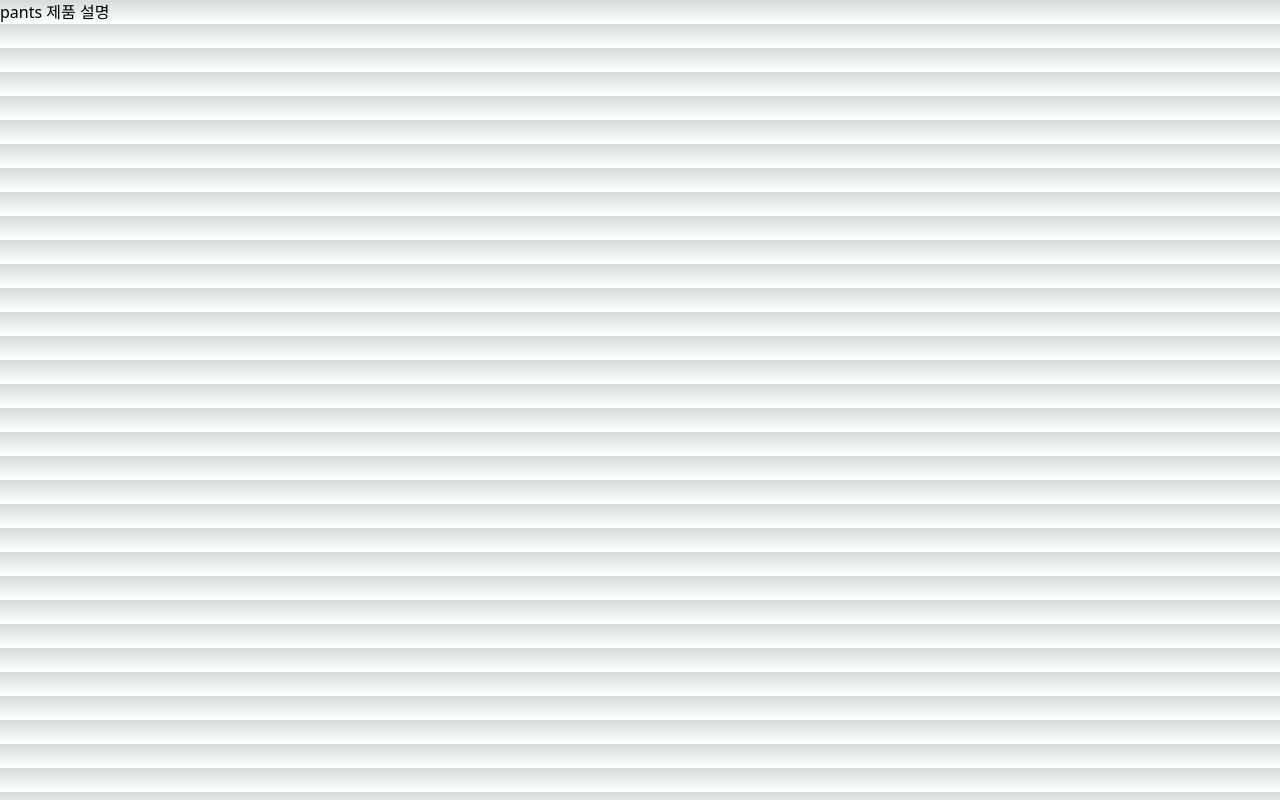
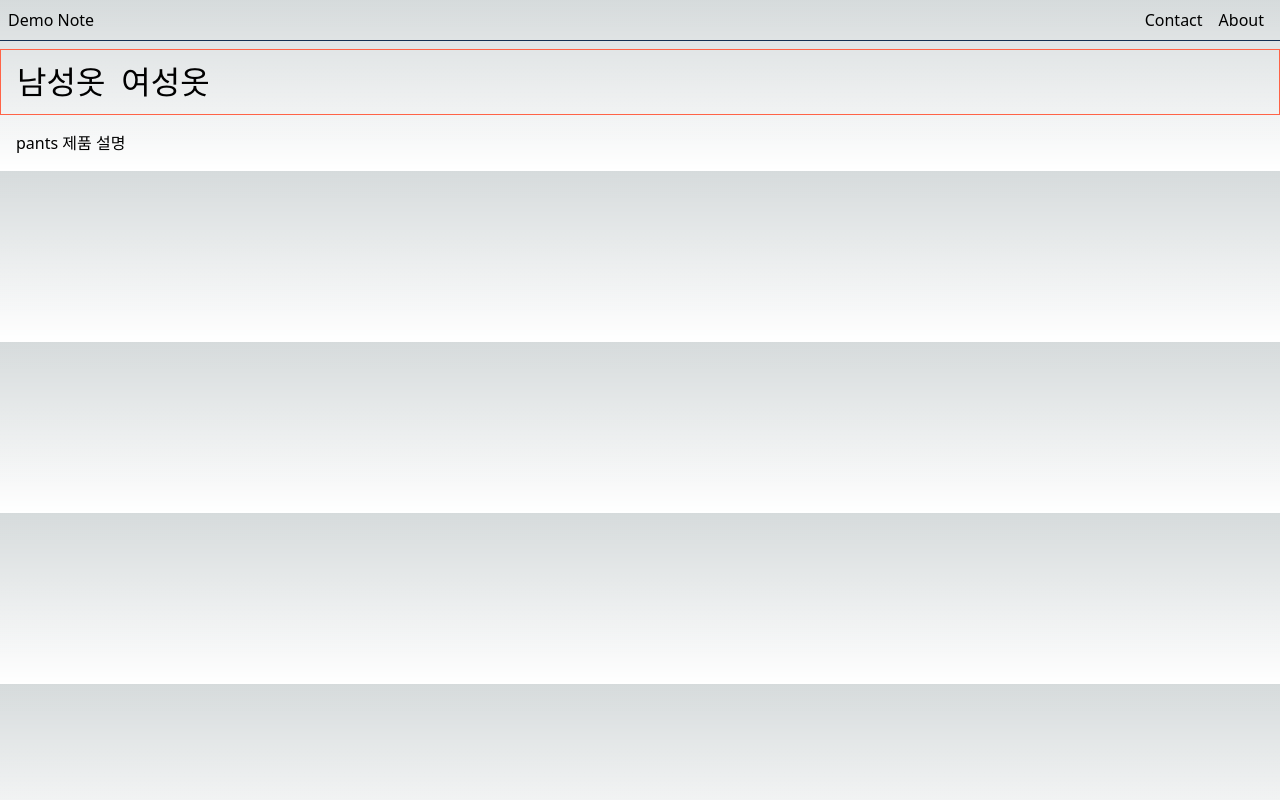
Before and after one commit to akfangus/nextjs-basic, a Next.js app: page /products/pants in a window 1280 px wide. Built offline with nearby package versions, Linux system fonts and the light colour scheme.

Commit message:
레이아웃 및 중첩 레이아웃까지 설계

```diff
--- /dev/null
+++ b/src/app/layout.module.css
@@ -0,0 +1,10 @@
+.header {
+  display: flex;
+  justify-content: space-between;
+  align-items: center;
+  padding: 8px;
+  border-bottom: 1px solid #132f52;
+}
+.nav a {
+  padding: 0 8px;
+}
--- a/src/app/layout.tsx
+++ b/src/app/layout.tsx
@@ -1,18 +1,28 @@
-import './globals.css'
+import "./globals.css";
+import styles from "./layout.module.css";
 
 export const metadata = {
-  title: 'Create Next App',
-  description: 'Generated by create next app',
-}
+  title: "Create Next App",
+  description: "Generated by create next app",
+};
 
 export default function RootLayout({
   children,
 }: {
-  children: React.ReactNode
+  children: React.ReactNode;
 }) {
   return (
     <html lang="en">
-      <body>{children}</body>
+      <body>
+        <header className={styles.header}>
+          <h1>Demo Note</h1>
+          <nav className={styles.nav}>
+            <a href="">Contact</a>
+            <a href="">About</a>
+          </nav>
+        </header>
+        {children}
+      </body>
     </html>
-  )
+  );
 }
--- /dev/null
+++ b/src/app/products/layout.module.css
@@ -0,0 +1,14 @@
+.nav {
+  display: flex;
+  align-items: center;
+  padding: 8px;
+  border: 1px solid tomato;
+  font-size: 2rem;
+  margin-top: 8px;
+}
+.nav a {
+  padding: 0 8px;
+}
+.product {
+  padding: 16px;
+}
--- /dev/null
+++ b/src/app/products/layout.tsx
@@ -0,0 +1,17 @@
+import styles from "./layout.module.css";
+
+export default function ProductsLayout({
+  children,
+}: {
+  children: React.ReactNode;
+}) {
+  return (
+    <>
+      <nav className={styles.nav}>
+        <a href="">남성옷</a>
+        <a href="">여성옷</a>
+      </nav>
+      <section className={styles.product}>{children}</section>
+    </>
+  );
+}
--- a/src/app/products/not-found.tsx
+++ /dev/null
@@ -1,5 +0,0 @@
-import React from "react";
-
-export default function ProductNotFound() {
-  return <div>제품을 찾을 수 없음!</div>;
-}
```
